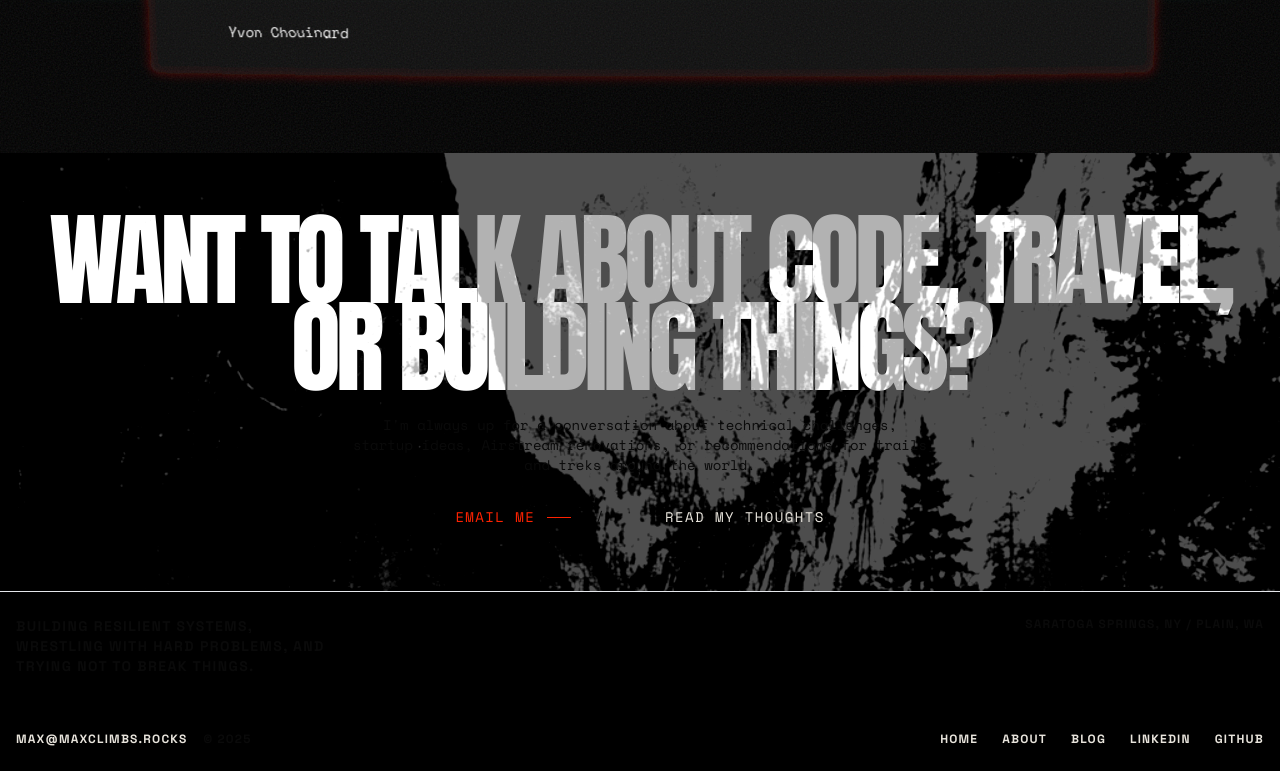
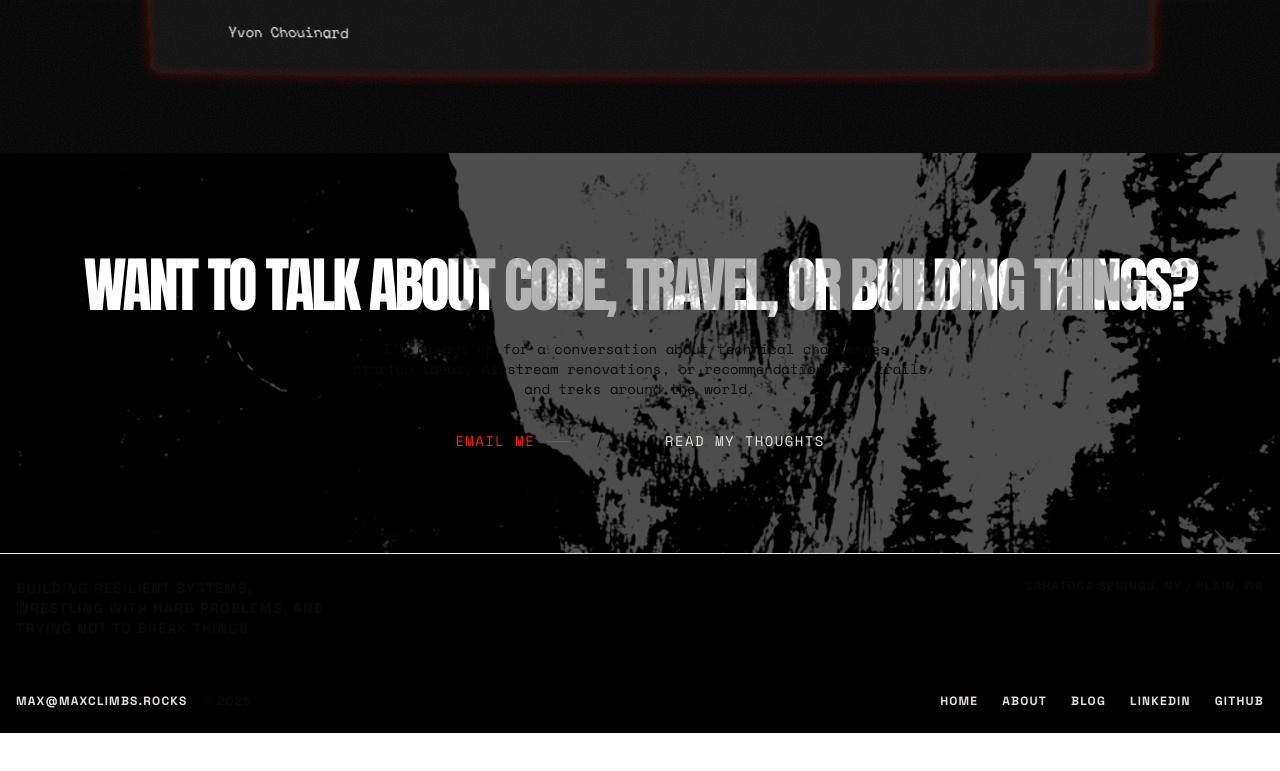
Before and after one commit to SegFaultx64/maxwalker.me, a Next.js app: page /maxwalker.me/ in a window 1280 px wide. Shown: the part 2943-3714 px from the top of the page. After the commit the page ends 3676 px from the top, so only its background shows below. Built offline with nearby package versions, Linux system fonts and the light colour scheme; a web font is replaced by a local one.

Commit message:
Fix all image paths to use basePath
- Update PosterizedImage component to use img() utility
- Fix direct Image component usage in page.tsx
- Reduce CTA heading font size to reasonable scale

```diff
--- a/src/app/page.tsx
+++ b/src/app/page.tsx
@@ -215,14 +215,14 @@ export default function Home() {
       <section className="relative bg-black min-h-[50vh] flex items-center justify-center">
         {/* Background image */}
         <Image
-          src="/images_for_use/u3894594211_edgy_graphic_design_monochrome_posterized_vintage_34536eee-ac07-480c-a940-475fa5efcc09_1.png"
+          src={img("/images_for_use/u3894594211_edgy_graphic_design_monochrome_posterized_vintage_34536eee-ac07-480c-a940-475fa5efcc09_1.png")}
           alt="Vintage tech"
           fill
           className="object-cover grayscale contrast-125 opacity-30"
         />
         {/* Content */}
         <div className="relative text-center px-4 py-16">
-          <h2 className="text-[12vw] md:text-[8vw] font-black text-white uppercase leading-[0.85] tracking-tighter mix-blend-difference" style={{ fontFamily: "Impact, 'Arial Black', sans-serif" }}>
+          <h2 className="text-3xl md:text-5xl lg:text-6xl font-black text-white uppercase leading-[0.85] tracking-tighter mix-blend-difference" style={{ fontFamily: "Impact, 'Arial Black', sans-serif" }}>
             Want to talk about code, travel, or building things?
           </h2>
           <p className="font-mono text-sm text-[var(--brutal-bone)]/60 mt-6 max-w-xl mx-auto">
--- a/src/components/posterized-image.tsx
+++ b/src/components/posterized-image.tsx
@@ -2,6 +2,7 @@
 
 import Image from 'next/image';
 import { useState, useEffect } from 'react';
+import { img } from '../lib/images';
 
 type PosterizedImageProps = {
   src: string;
@@ -28,6 +29,7 @@ export default function PosterizedImage({
   aspectRatio = '1/1',
   objectPosition = 'center',
 }: PosterizedImageProps) {
+  const imageSrc = img(src);
   const [isLoaded, setIsLoaded] = useState(false);
   const [isHovered, setIsHovered] = useState(false);
   const [isDarkMode, setIsDarkMode] = useState(true);
@@ -59,7 +61,7 @@ export default function PosterizedImage({
     >
       <div className='scale-110 bg-radical-light dark:bg-radical-dark'>
         <Image
-          src={src}
+          src={imageSrc}
           alt={alt}
           fill={false}
           width={1200}
```
